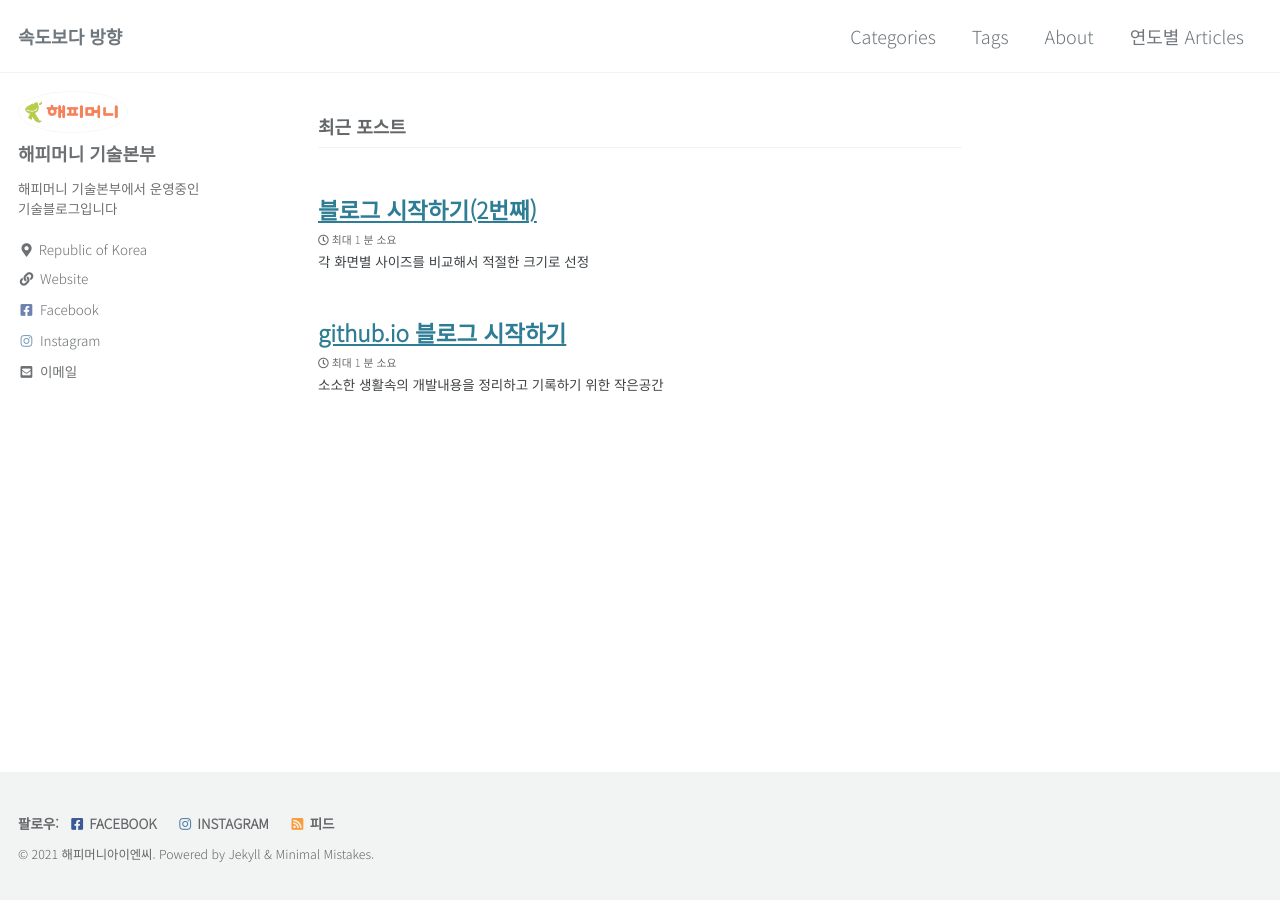
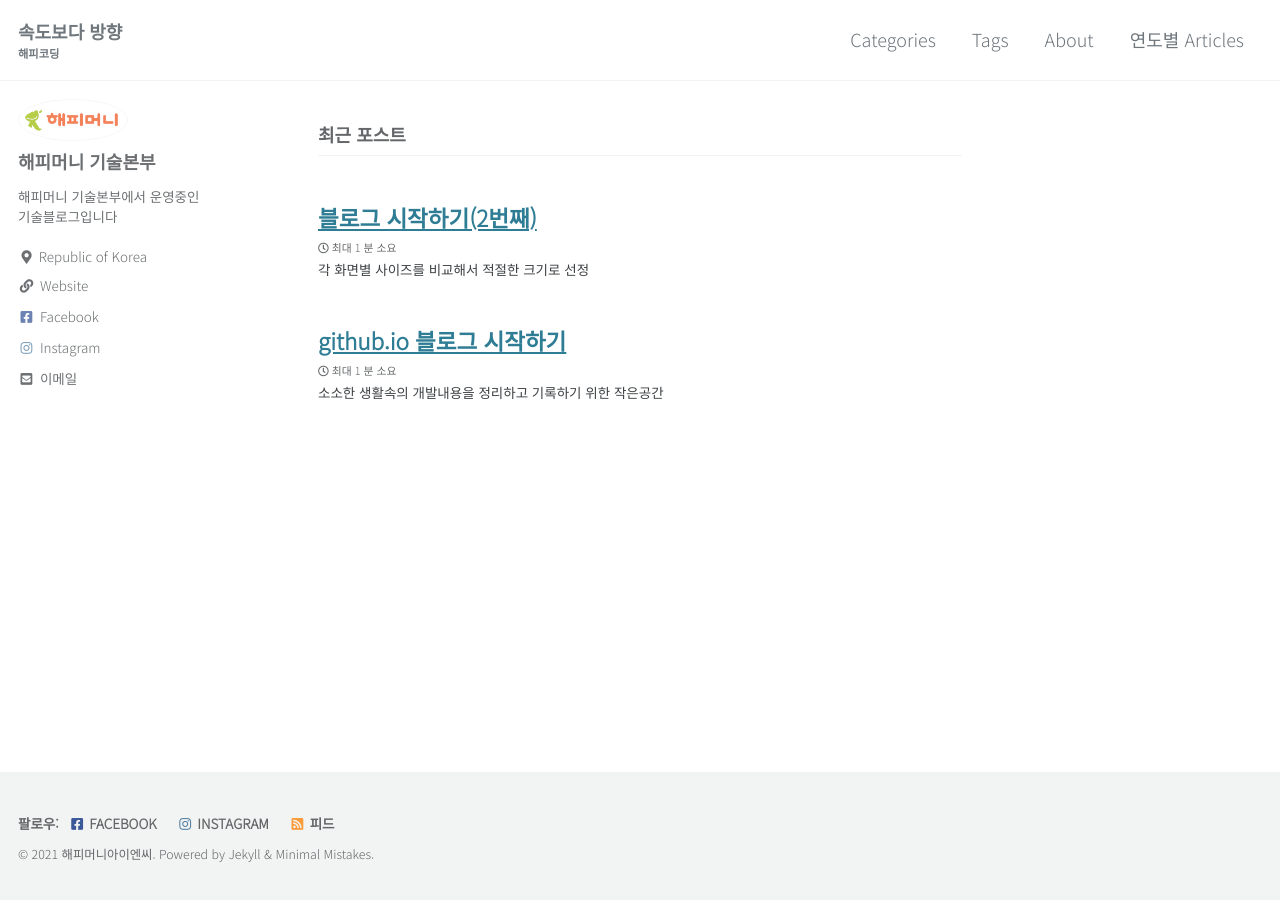
Before and after one commit to happymoney-tech/happymoney-tech.github.com, a Jekyll site: the page built from index.html, in a window 1280 px wide. Built offline with Jekyll 4.4.1, drawn with Linux system fonts in a browser that asks for light colours; cached includes are drawn as plain includes; the list of posts is cut into pages by our own code.

```diff
--- a/_config.yml
+++ b/_config.yml
@@ -18,7 +18,7 @@ minimal_mistakes_skin    : "default" # "air", "aqua", "contrast", "dark", "dirt"
 locale                   : "ko-KR"
 title                    : "해피머니아이엔씨"
 title_separator          : "&$124;"
-subtitle                 : # site tagline that appears below site title in masthead
+subtitle                 : "해피코딩"
 name                     : "해피머니아이엔씨"
 description              : "해피머니 기술본부"
 url                      : "https://happymoney-tech.github.io"
```
